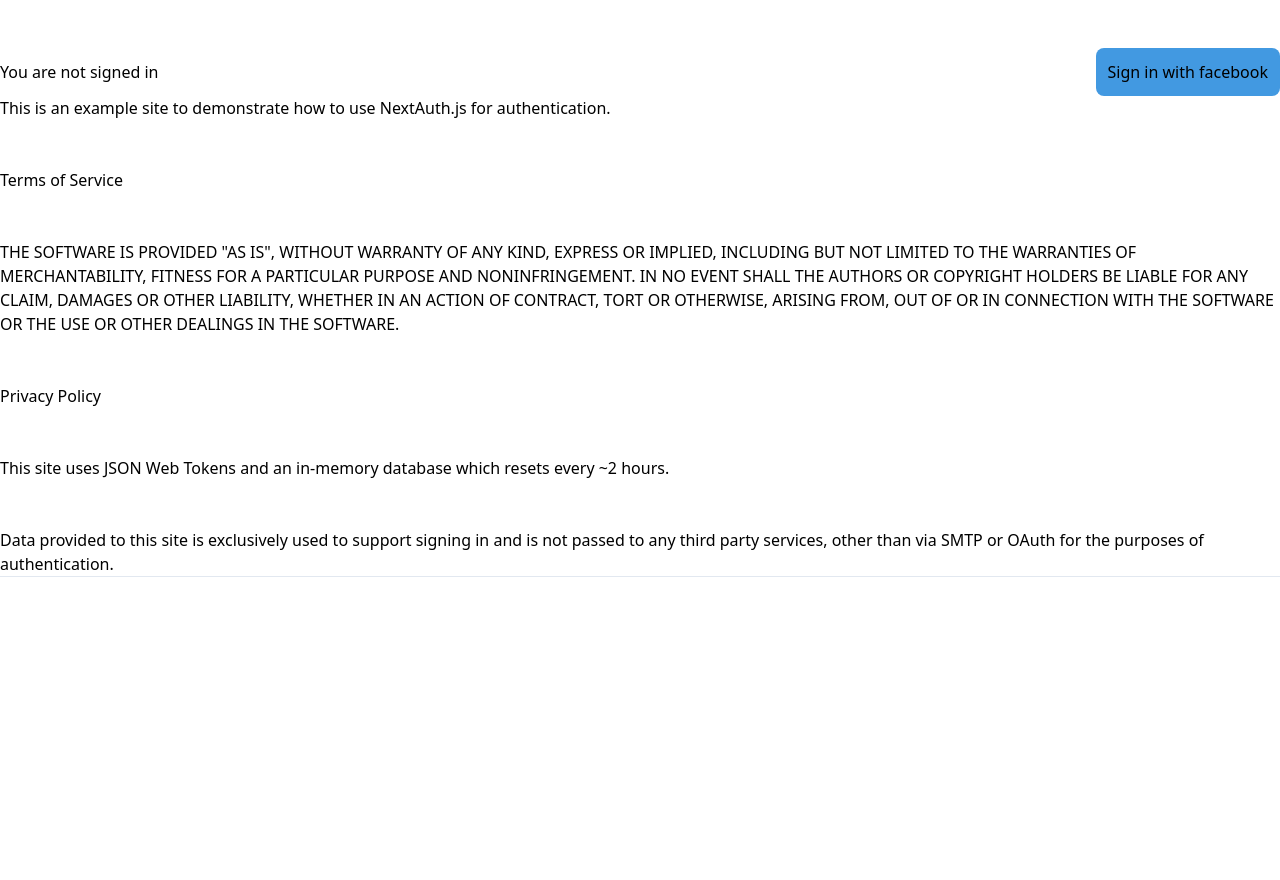
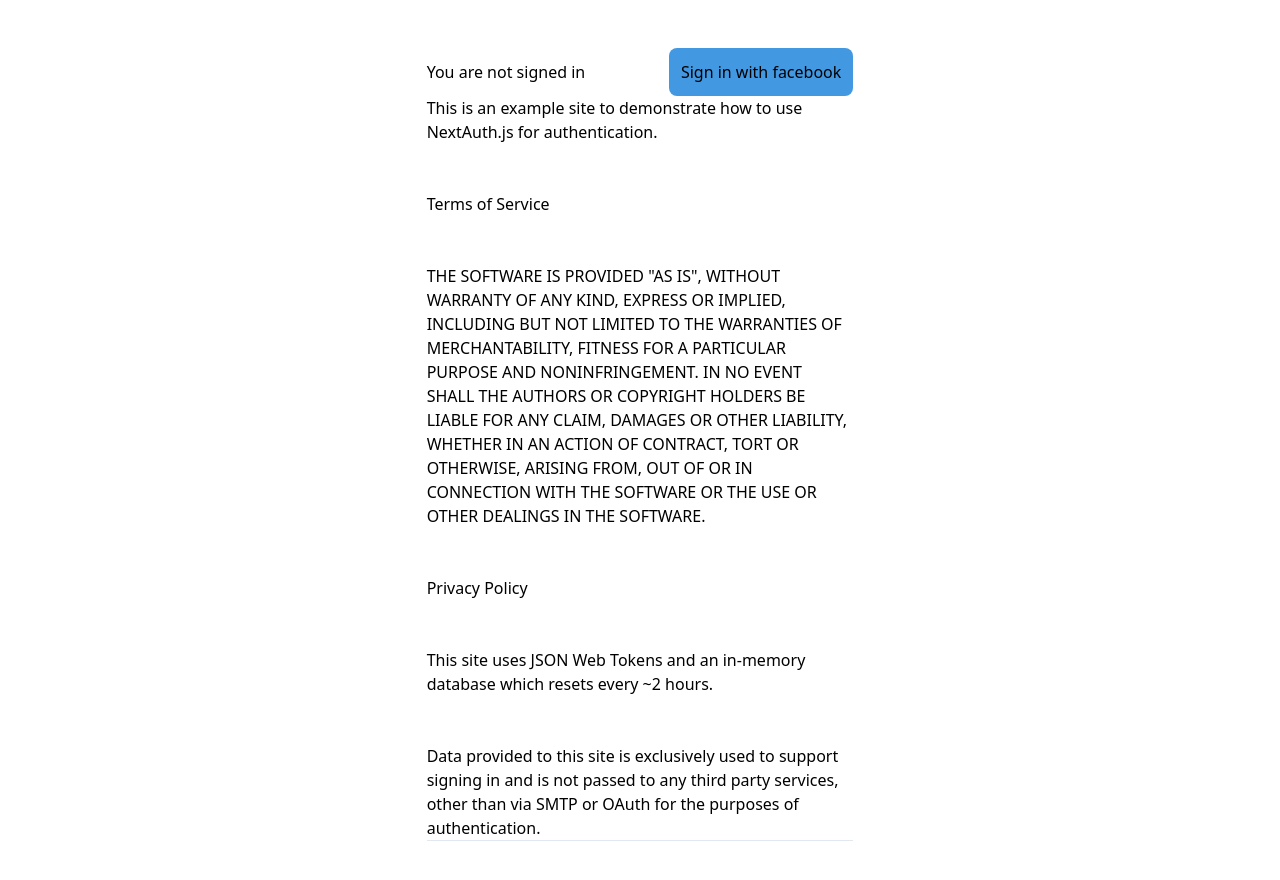
Before and after one commit to prettydev/fb-auth, a Next.js app: page /policy in a window 1280 px wide. Shown: the top 880 px of the page. Before the commit the page ends 800 px from the top, so only its background shows below. Built offline with nearby package versions, Linux system fonts and the light colour scheme; no server answers.

Commit message:
add share button

```diff
--- a/components/layout.tsx
+++ b/components/layout.tsx
@@ -1,14 +1,14 @@
-import Header from '../components/header'
-import Footer from '../components/footer'
+import Header from "../components/header";
+import Footer from "../components/footer";
 
-export default function Layout ({children}) {
+export default function Layout({ children }) {
   return (
-    <div className="mt-12">
-      <Header/>
-      <main className="flex flex-col gap-12">
-        {children}
-      </main>
-      <Footer/>
+    <div className="flex">
+      <div className="w-11/12 md:w-2/3 xl:w-1/3 mx-auto my-12">
+        <Header />
+        <main className="flex flex-col gap-12">{children}</main>
+        <Footer />
+      </div>
     </div>
-  )
+  );
 }
--- a/pages/index.tsx
+++ b/pages/index.tsx
@@ -82,7 +82,12 @@ const Page = () => {
       <div className="grid grid-cols-1 md:grid-cols-2 mx-auto gap-4">
         {video_list.map((v, i) => (
           <div className="">
-            <ReactPlayer url={v} width="280px" height="180px" />
+            <ReactPlayer url={v} width="260px" height="180px" />
+            <div className="m-1">
+              <FacebookShareButton url={v}>
+                <FacebookIcon size={32} round />
+              </FacebookShareButton>
+            </div>
           </div>
         ))}
       </div>
```
